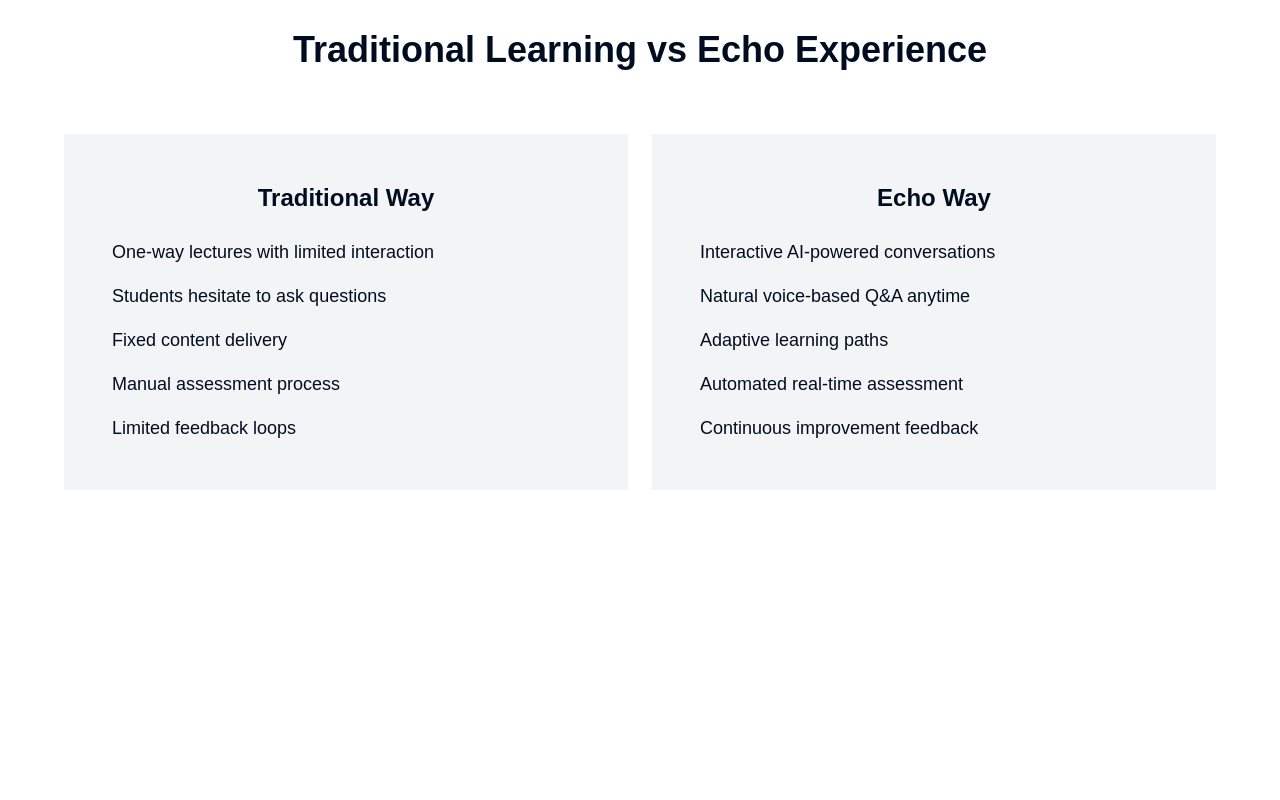
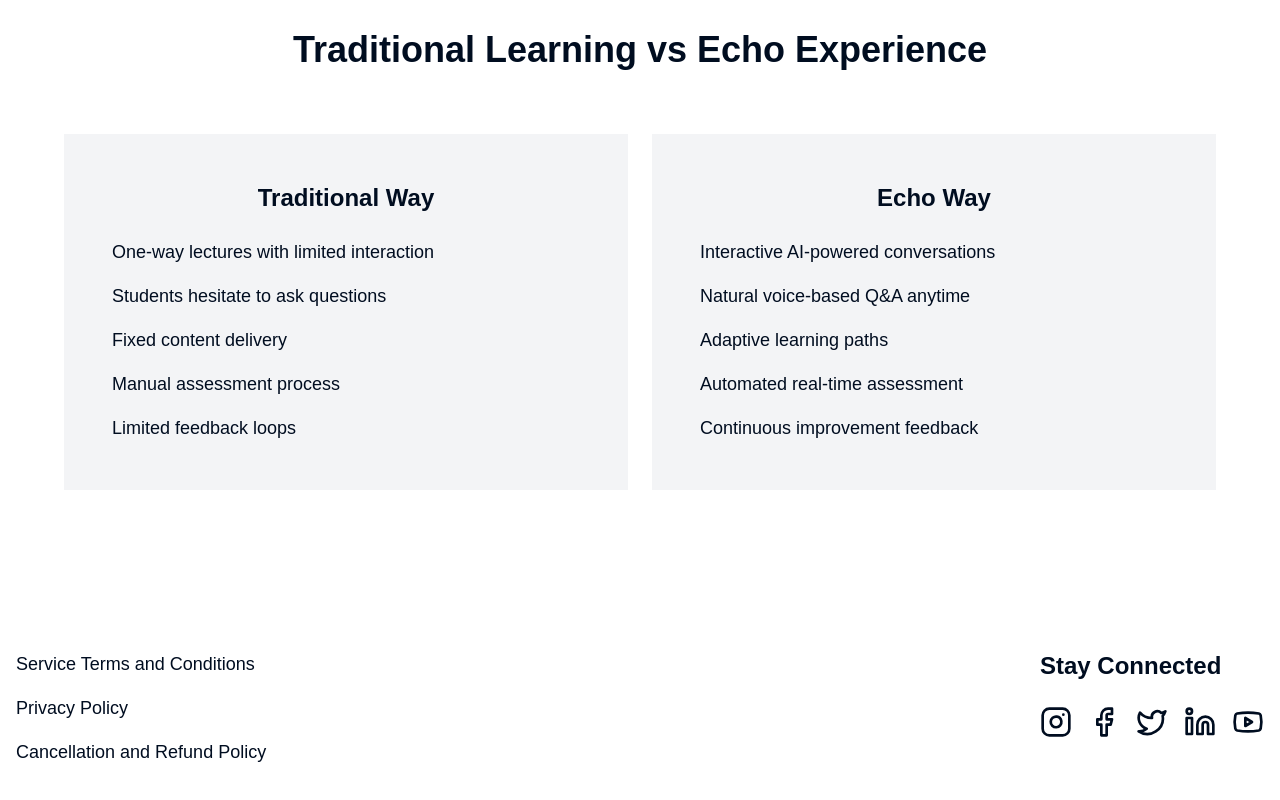
Before and after one commit to 10xR-AI/try-echo, a Next.js app: page / in a window 1280 px wide. Shown: the part 866-1666 px from the top of the page. Before the commit the page ends 1452 px from the top, so only its background shows below. Built offline with nearby package versions, Linux system fonts and the light colour scheme.

Commit message:
add footer

```diff
--- /dev/null
+++ b/app/components/Footer.tsx
@@ -0,0 +1,68 @@
+import Link from "next/link"
+import { Instagram, Facebook, Twitter, Linkedin, Youtube } from "lucide-react"
+
+export default function Footer() {
+  return (
+    <footer className="bg-white py-12 md:py-16">
+      <div className="container mx-auto px-4">
+        <div className="flex flex-col md:flex-row md:justify-between gap-8 md:gap-16">
+          {/* Legal Links */}
+          <div className="space-y-4">
+            <Link href="/terms" className="block text-lg text-rich-black hover:text-blue-primary transition-colors">
+              Service Terms and Conditions
+            </Link>
+            <Link href="/privacy" className="block text-lg text-rich-black hover:text-blue-primary transition-colors">
+              Privacy Policy
+            </Link>
+            <Link href="/refund" className="block text-lg text-rich-black hover:text-blue-primary transition-colors">
+              Cancellation and Refund Policy
+            </Link>
+          </div>
+
+          {/* Social Links */}
+          <div className="space-y-6">
+            <h3 className="text-2xl font-semibold text-rich-black">Stay Connected</h3>
+            <div className="flex gap-4">
+              {/* Replace these Lucide icons with your SVGs */}
+              <Link
+                href="#instagram"
+                className="text-rich-black hover:text-blue-primary transition-colors"
+                aria-label="Follow us on Instagram"
+              >
+                <Instagram className="w-8 h-8" />
+              </Link>
+              <Link
+                href="#facebook"
+                className="text-rich-black hover:text-blue-primary transition-colors"
+                aria-label="Follow us on Facebook"
+              >
+                <Facebook className="w-8 h-8" />
+              </Link>
+              <Link
+                href="#twitter"
+                className="text-rich-black hover:text-blue-primary transition-colors"
+                aria-label="Follow us on Twitter"
+              >
+                <Twitter className="w-8 h-8" />
+              </Link>
+              <Link
+                href="#linkedin"
+                className="text-rich-black hover:text-blue-primary transition-colors"
+                aria-label="Follow us on LinkedIn"
+              >
+                <Linkedin className="w-8 h-8" />
+              </Link>
+              <Link
+                href="#youtube"
+                className="text-rich-black hover:text-blue-primary transition-colors"
+                aria-label="Subscribe to our YouTube channel"
+              >
+                <Youtube className="w-8 h-8" />
+              </Link>
+            </div>
+          </div>
+        </div>
+      </div>
+    </footer>
+  )
+}
--- a/app/page.tsx
+++ b/app/page.tsx
@@ -1,12 +1,14 @@
 
 import ComparisionSection from "./components/ComparisionSection";
 import LandingPage from "./components/LandingPage";
+import Footer from "./components/Footer"
 
 export default function Home() {
   return (
     <div>
       <LandingPage />
       <ComparisionSection />
+      <Footer />
     </div>
   );
 }
```
Also changed, not shown: package.json (+7 -6 lines), 1 other file (tests, documents, lock files or other folders).
